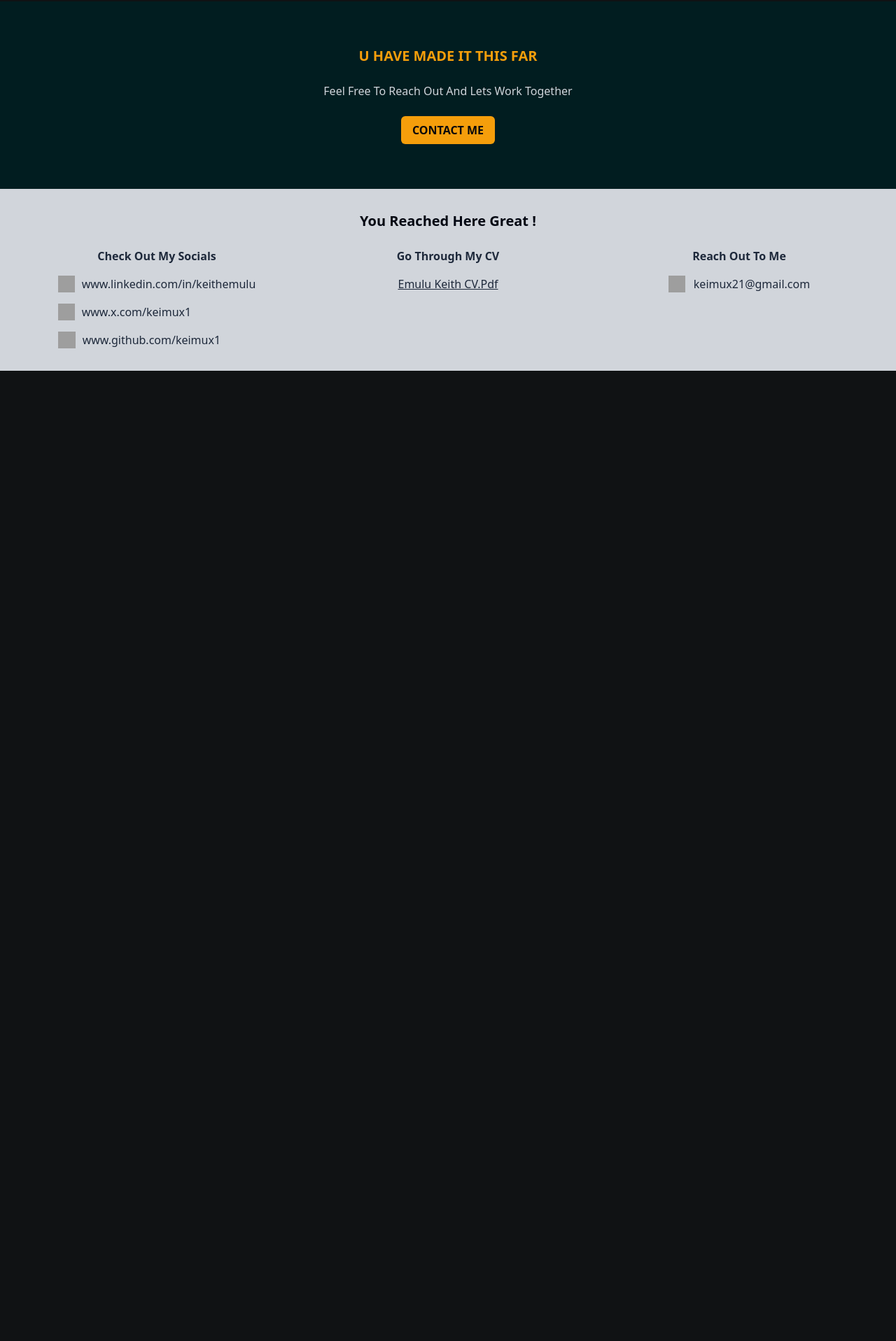
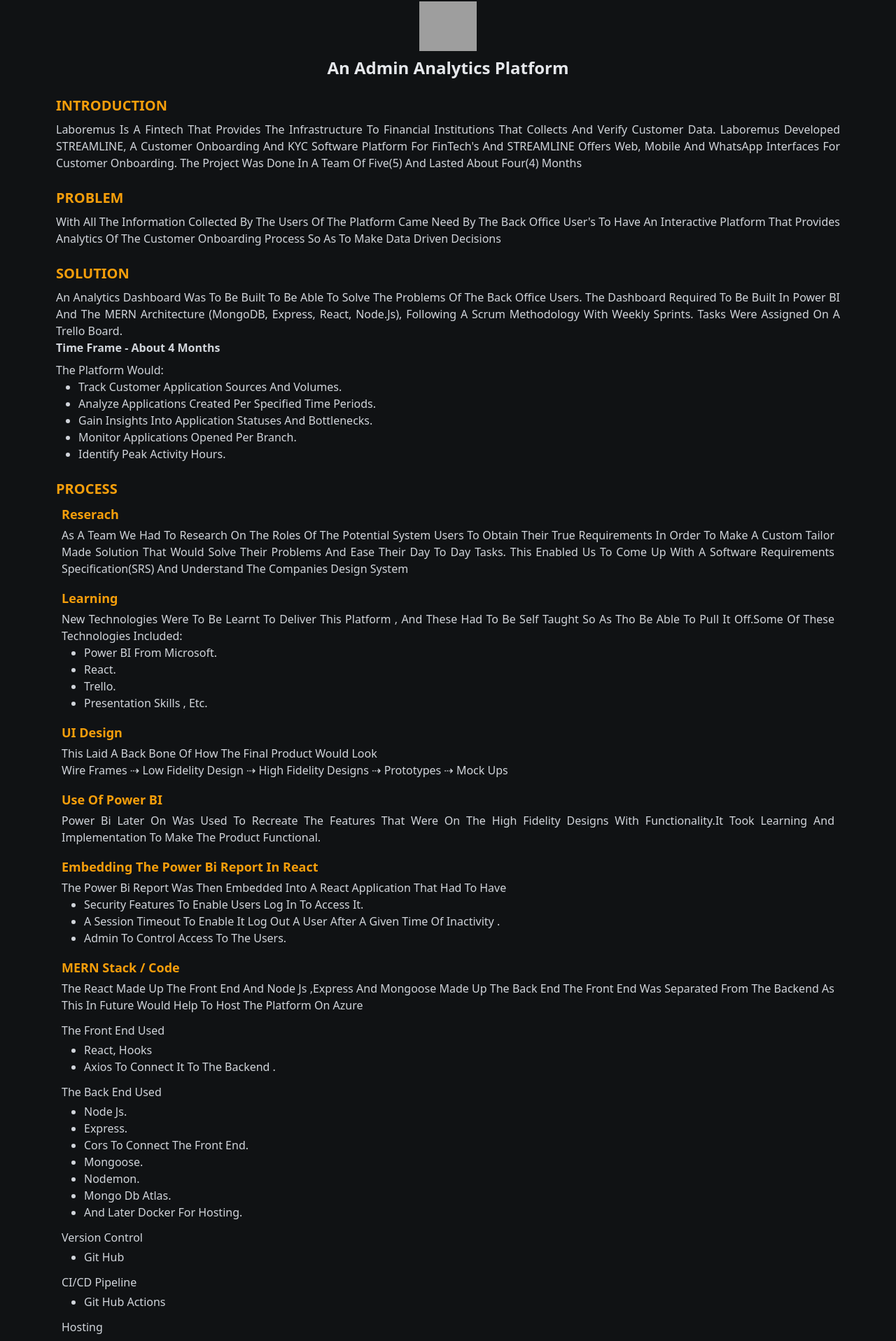
Before and after one commit to keimux1/keithemulu, a React (Vite) app: page /about in a window 1280 px wide. Shown: the part 736-2653 px from the top of the page at 70% size. Before the commit the page ends 1266 px from the top, so only its background shows below. Built offline with nearby package versions, Linux system fonts and the light colour scheme; grey boxes are pictures that could not be loaded.

Commit message:
added the laboremus page and sectioned it

```diff
--- a/src/App.jsx
+++ b/src/App.jsx
@@ -1,6 +1,7 @@
 import './App.css'
 import About from './components/About.jsx';
 import CallToAction from "./components/CallToAction";
+import Laboremus from './components/Laboremus.jsx';
 import Cv from './components/Cv.jsx';
 import Footer from './components/Footer.jsx';
 import Home from './components/Home.jsx';
@@ -19,11 +20,12 @@ function App() {
       <div className='mt-20 min-h-screen flex flex-col'>
         <Navbar />
 
-        <Routes>
+        <Routes  basename={process.env.NODE_ENV === 'development' ? '/' : '/repo-name/'}>
           <Route path='/' element={<Home/>}></Route>
           <Route path='/about' element={<About />}></Route>
           <Route path='/cv' element={<Cv />}></Route>
           <Route path='/contact' element={<ContactMe />}></Route>
+          <Route path='/laboremus' element={<Laboremus />}></Route>
         </Routes>
 
         <div className='mt-auto'>
--- a/src/Components/About.jsx
+++ b/src/Components/About.jsx
@@ -1,4 +1,5 @@
 import profilepic from "../assets/EmuluKeith.png";
+import Laboremus from "./Laboremus";
 
 const About = () => {
   return (
@@ -38,7 +39,10 @@ const About = () => {
           </p>
         </div>
       </div>
+
+      <Laboremus/>
     </div>
+
   );
 }
 
--- /dev/null
+++ b/src/Components/Laboremus.jsx
@@ -0,0 +1,196 @@
+import React from 'react'
+
+const Laboremus = () => {
+  return (
+    <div className='text-gray-300 mb-10'>
+      <section aria-labelledby='laboremus-project-title' className="section-one text-gray-200">
+        <img loading="lazy" src="https://cdn.builder.io/api/v1/image/assets/TEMP/6e85bc91cc0bdb546b5a0f0aaa90c2e6e91a7bcbb66ddc1987cb843f71c0aced?apiKey=cf78a5e822724851b7bba55553a58bb2&" alt="Admin Analytics Icon" className="aspect-[1.15] w-[82px]" />
+        <h1 id='laboremus-project-title' className="text-2xl font-extrabold"> An Admin Analytics Platform </h1>
+      </section>
+
+      <section aria-labelledby='laboremus-intro' className="section">
+        <h1 id='laboremus-intro' className="section-h">INTRODUCTION</h1>
+
+        <p className="section-p">
+          Laboremus Is a fintech that provides the infrastructure to Financial Institutions that collects and verify customer data. Laboremus developed STREAMLINE, a customer onboarding and KYC software platform for FinTech's and STREAMLINE offers web, mobile and WhatsApp interfaces for customer onboarding. The Project was Done In a team Of Five(5) and lasted about Four(4) Months
+        </p>
+      </section>
+
+      <section className="section">
+        <h1 id='laboremus-intro' className="section-h">PROBLEM</h1>
+
+        <p className="section-p">
+          With all the Information Collected by the users of the platform Came Need By the back office user's to have an interactive platform that provides analytics of the customer onboarding process So as to make Data Driven Decisions
+        </p>
+      </section>
+
+      <section aria-labelledby='laboremus-solution' className="section">
+        <h1 id='laboremus-solution' className="section-h">Solution</h1>
+        <article className="text-base capitalize">
+          <p className='section-p'>
+            An analytics dashboard was to be built to be able to solve the problems of the back office users. The dashboard required to be built in Power BI and The MERN Architecture (MongoDB, Express, React, Node.js), following a Scrum methodology with weekly sprints. Tasks were assigned on a Trello board.
+            <span className="font-bold block mb-2">Time Frame - About 4 Months</span>
+          </p>
+
+          <p>The Platform would:</p>
+          <ul className='list-disc pl-8'>
+            <li>Track customer application sources and volumes.</li>
+            <li>Analyze applications created per specified time periods.</li>
+            <li>Gain insights into application statuses and bottlenecks.</li>
+            <li>Monitor applications opened per branch.</li>
+            <li>Identify peak activity hours.</li>
+          </ul>
+        </article>
+      </section>
+
+      <section aria-labelledby='laboremus-process' className="section">
+        <h1 id='laboremus-process' className="section-h">Process</h1>
+
+        <div className='flex flex-col gap-4'>
+          <div className="flex flex-col px-2">
+            <div className="subsection-h">
+              Reserach
+            </div>
+            <div className="section-p">
+              As a team We had to research on the roles of the potential system Users
+              to Obtain their true requirements In order to make a custom Tailor made
+              Solution that would solve their problems and ease their day to day
+              tasks. This Enabled Us to come up with a Software Requirements
+              Specification(SRS) and Understand the companies Design System{" "}
+            </div>
+          </div>
+
+          <div className="flex flex-col self-stretch px-2">
+            <div className="subsection-h">
+              Learning
+            </div>
+            <div className="section-p">
+              New Technologies were to be learnt to deliver this platform , and these
+              had to be self taught So as tho be able to pull it off.Some Of These
+              Technologies Included:
+
+              <ul className='list-disc pl-8'>
+                <li>Power BI from Microsoft.</li>
+                <li>React.</li>
+                <li>Trello.</li>
+                <li>Presentation Skills , Etc.</li>
+              </ul>
+
+            </div>
+          </div>
+
+          <div className="flex flex-col self-stretch px-2">
+            <div className="subsection-h">
+              UI Design
+            </div>
+            <div className="section-p">
+              This laid a Back Bone Of how the Final Product would Look
+              <br />
+              Wire Frames &#x21e2; Low Fidelity Design &#x21e2; High Fidelity Designs &#x21e2; Prototypes  &#x21e2; Mock Ups
+
+            </div>
+          </div>
+
+          <div className="flex flex-col self-stretch px-2">
+            <div className="subsection-h">
+              Use Of Power BI
+            </div>
+            <div className="section-p">
+              Power bi later on was used to recreate the features that were on the High Fidelity Designs with functionality.It took learning and Implementation to make the product functional.
+
+            </div>
+
+          </div>
+
+          <div className="flex flex-col self-stretch px-2">
+            <div className="subsection-h">
+              Embedding The Power Bi Report In React
+            </div>
+            <div className="section-p">
+              The power Bi report was then embedded into a react application that had to have
+
+              <ul className='list-disc pl-8'>
+                <li>security features to enable Users log in to access it.</li>
+                <li> a session timeout to enable it log out a user after a given time of Inactivity .</li>
+                <li>admin to control access to the Users.</li>
+              </ul>
+
+            </div>
+          </div>
+
+          <div className="flex flex-col self-stretch px-2">
+            <div className="subsection-h">
+              MERN Stack / Code
+            </div>
+            <div className="section-p">
+              <div>
+                The react made up the front end and Node js ,Express and Mongoose made up the Back end the Front end was separated from the backend as this in future would help to host the platform on Azure
+              </div>
+
+              <div className='mt-3 flex flex-col gap-1'>
+                <p className='section-p'>the front End used</p>
+                <ul className='list-disc pl-8'>
+                  <li>React, Hooks</li>
+                  <li>Axios to connect it to the Backend  .</li>
+                </ul>
+              </div>
+
+              <div className='mt-3 flex flex-col gap-1'>
+                <p className='section-p'>The Back End Used </p>
+                <ul className='list-disc pl-8'>
+                  <li>Node Js.</li>
+                  <li>Express.</li>
+                  <li>cors to connect the front End.</li>
+                  <li>mongoose.</li>
+                  <li>nodemon.</li>
+                  <li>mongo Db Atlas.</li>
+                  <li>and later Docker for Hosting.</li>
+                </ul>
+              </div>
+
+              <div className='mt-3 flex flex-col gap-1'>
+                <p className='section-p'>Version Control</p>
+                <ul className='list-disc pl-8'>
+                  <li>git Hub</li>
+                </ul>
+              </div>
+
+              <div className='mt-3 flex flex-col gap-1'>
+                <p className='section-p'>CI/CD Pipeline</p>
+                <ul className='list-disc pl-8'>
+                  <li>Git Hub Actions</li>
+                </ul>
+              </div>
+
+              <div className='mt-3 flex flex-col gap-1'>
+                <p className='section-p'>Hosting</p>
+                <ul className='list-disc pl-8'>
+                  <li>Azure</li>
+                </ul>
+              </div>
+
+            </div>
+          </div>
+
+        </div>
+      </section>
+
+      <section aria-labelledby='laboremus-learnt' className="section">
+        <h1 id='laboremus-learnt' className="section-h">What i learnt</h1>
+
+        <ul className='list-disc pl-8'>
+          <li>Presentation Skills.</li>
+          <li>Team Work.</li>
+          <li>Research Skills.</li>
+          <li>Patience.</li>
+          <li>code refactoring.</li>
+          <li>Scrum and Agile Methodologyg.</li>
+        </ul>
+
+      </section>
+    </div>
+  )
+
+}
+
+export default Laboremus
--- a/src/index.css
+++ b/src/index.css
@@ -11,3 +11,22 @@
 .contactButton{
   @apply justify-center py-2 px-4 text-base bg-amber-500 rounded-md text-zinc-950 text-nowrap transition ease-in hover:bg-amber-400
 }
+
+.section-one{
+  @apply flex flex-col max-md:px-4 md:px-20 mb-6 justify-center items-center gap-2
+}
+
+.section{
+  @apply flex flex-col max-md:px-6 md:px-20 mb-6 gap-2
+}
+
+.section-h{
+  @apply text-xl font-bold text-amber-500 uppercase
+}
+.subsection-h{
+  @apply text-lg font-bold text-amber-500 capitalize mb-1
+}
+
+.section-p{
+  @apply text-base capitalize text-justify
+}
--- a/vite.config.js
+++ b/vite.config.js
@@ -3,6 +3,6 @@ import react from '@vitejs/plugin-react'
 
 // https://vitejs.dev/config/
 export default defineConfig({
-  base: '/keithemulu/',
+  base: process.env.NODE_ENV === 'development' ? '/' : '/keithemulu/',
   plugins: [react()],
 })
```
